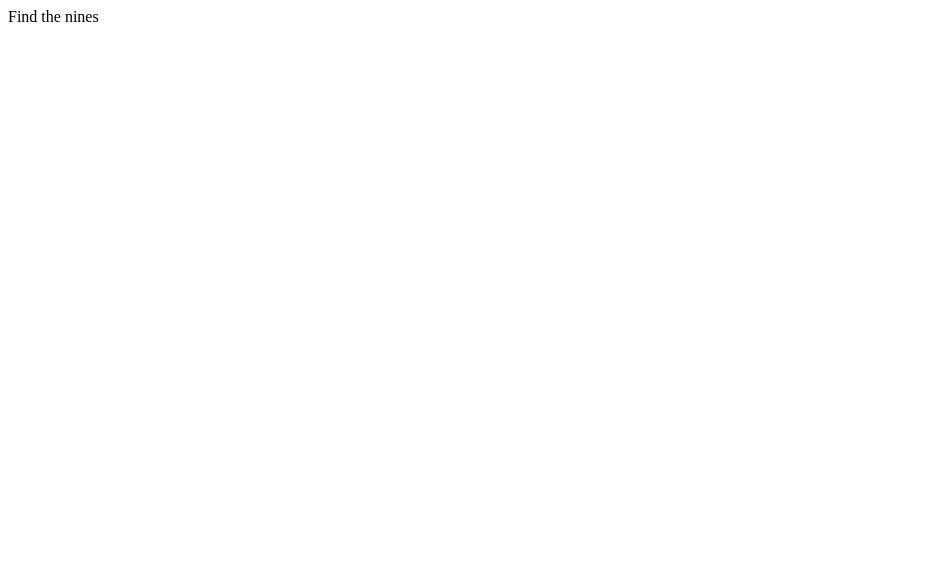
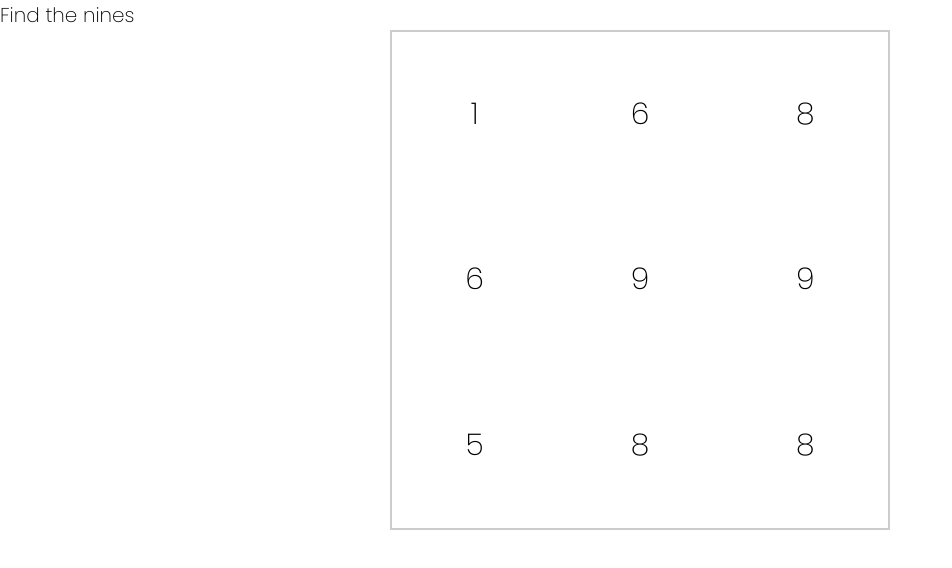
Before and after one commit to imbrikis/find-the-nines, a React (Create React App) app: page / in a window 1280 px wide. Shown: the top 568 px of the page, without its empty margins (0-952 px from the left). Built offline with nearby package versions, Linux system fonts and the light colour scheme.

Commit message:
number generator logic

```diff
--- a/src/App.js
+++ b/src/App.js
@@ -1,7 +1,13 @@
 import React from 'react'
+import NumberGenerator from './NumberGenerator'
 
 const App = () => {
-  return <div>Find the nines</div>
+  return (
+    <div>
+      <h1>Find the nines</h1>
+      <NumberGenerator />
+    </div>
+  )
 }
 
 export default App
--- /dev/null
+++ b/src/NumberGenerator.js
@@ -0,0 +1,33 @@
+import React from 'react'
+
+const NumberGenerator = () => {
+  const gimmeANumber = 9
+
+  const numArr = []
+  for (let x = 1; x <= gimmeANumber; x++) {
+    numArr.push(Math.floor(Math.random() * 9) + 1)
+  }
+
+  numArr.splice(
+    Math.pow(Math.floor(Math.sqrt(numArr.length)), 2),
+    numArr.length
+  )
+
+  const tableRowsAndColumns = Math.sqrt(numArr.length)
+
+  return (
+    <div
+      className='num-gen-wrapper'
+      style={{
+        gridTemplateColumns: `repeat(${tableRowsAndColumns}, 1fr)`,
+        gridTemplateRows: `repeat(${tableRowsAndColumns}, 1fr)`,
+      }}
+    >
+      {numArr.map((num) => {
+        return <div>{num}</div>
+      })}
+    </div>
+  )
+}
+
+export default NumberGenerator
--- /dev/null
+++ b/src/css/NumberGenerator.css
@@ -0,0 +1,14 @@
+.num-gen-wrapper {
+  width: 50rem;
+  height: 50rem;
+  margin: 0 auto;
+  display: grid;
+  border: 2px solid #ccc;
+}
+
+.num-gen-wrapper div {
+  font-size: 3rem;
+  display: flex;
+  align-items: center;
+  justify-content: center;
+}
--- /dev/null
+++ b/src/css/main.css
@@ -0,0 +1,39 @@
+/* FONTS */
+@import url('https://fonts.googleapis.com/css2?family=Poppins:wght@200&display=swap');
+
+/* IMPORTS */
+@import 'NumberGenerator.css';
+
+/* -----------------
+CSS RESET
+----------------- */
+* {
+  margin: 0;
+  padding: 0;
+  box-sizing: inherit;
+}
+
+/* -----------------
+GLOBAL STYLES
+----------------- */
+html {
+  font-size: 62.5%;
+  font-family: 'Poppins', sans-serif;
+}
+
+body {
+  box-sizing: border-box;
+}
+
+h1,
+h2,
+h3,
+h4,
+h5,
+h6 {
+  font-weight: normal;
+}
+
+/* -----------------
+MAIN STYLING
+----------------- */
--- a/src/index.js
+++ b/src/index.js
@@ -1,5 +1,6 @@
 import React from 'react'
 import ReactDOM from 'react-dom'
 import App from './App'
+import './css/main.css'
 
 ReactDOM.render(<App />, document.querySelector('#root'))
```
Also changed, not shown: 1 other file (tests, documents, lock files or other folders).
